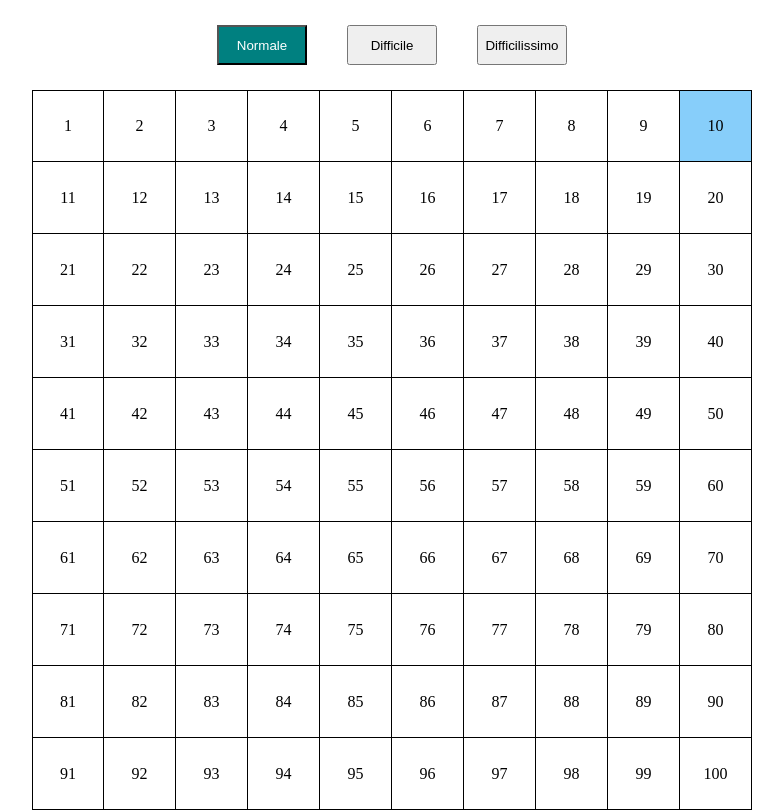
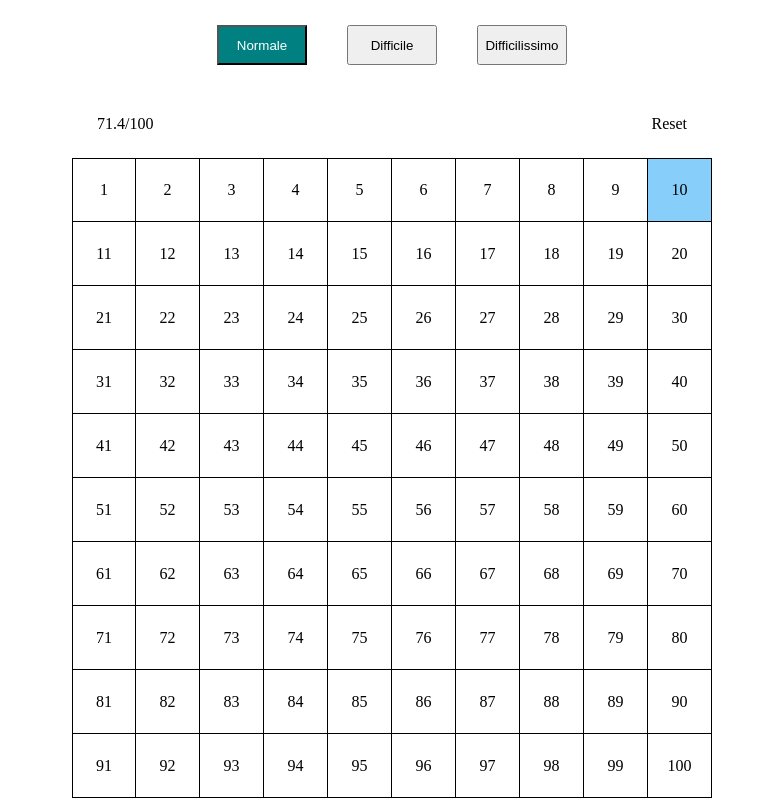
Before and after one commit to EgidioSperanza/js-campominato-dom, a plain HTML site: page index.html in a window 1280 px wide. Both pictures are taken after a click on the element "10". Shown: the whole page, without its empty margins (248-1031 px from the left). Drawn offline with Linux system fonts and the light colour scheme.

Commit message:
safeclick

```diff
--- a/css/style.css
+++ b/css/style.css
@@ -3,10 +3,17 @@
   padding: 0;
   box-sizing: border-box;
 }
+#choise_difficulty, #score_game {
+  display: flex;
+  padding: 25px;
+}
 #choise_difficulty {
-  display: flex;
   justify-content: center;
-  padding: 25px;
+}
+#score_game {
+  margin: 0 auto;
+  width: 80vh;
+  justify-content: space-between;
 }
 button {
   width: 90px;
@@ -21,7 +28,7 @@ button.active{
 #grid {
   display: flex;
   flex-wrap: wrap;
-  width: 90vh;
+  width: 80vh;
   margin: 0 auto;
 }
 #grid > div {
@@ -51,16 +58,16 @@ button.active{
   border-top: 1px solid black;
 }
 .box_normal_100 {
-  width: calc(90vh / 10);
-  height: calc(90vh / 10);
+  width: calc(80vh / 10);
+  height: calc(80vh / 10);
 }
 .box_medium_81 {
-  width: calc((90vh / 9));
+  width: calc((80vh / 9));
   height: calc((90vh / 9));
 }
 .box_hard_49 {
-  width: calc((90vh / 7));
-  height: calc((90vh / 7));
+  width: calc((80vh / 7));
+  height: calc((80vh / 7));
 }
 .paint_grid_azure {
   background-color:lightskyblue;
--- a/index.html
+++ b/index.html
@@ -15,6 +15,10 @@
             <button id="medium_difficulty">Difficile</button>
             <button id="hard_difficulty">Difficilissimo</button>
         </div>
+        <div id="score_game">
+          <div id="score">Punteggio</div>
+          <div>Reset</div>
+        </div>
         <div id="grid">
 
         </div>
--- a/js/main.js
+++ b/js/main.js
@@ -1,12 +1,15 @@
 const getRandom = (min, max) => Math.round(Math.random() * (max - min)) + min;
 const grid = document.getElementById("grid");
 const choiseGame = document.getElementById("choise_difficulty");
+const score = document.getElementById("score");
 let gridNumBox = 100;
 let gameBoxClass = "box_normal_100";
 const qtyBomb = 16;
 let bombs;
+let safeClick = 0;
 
 function nBomb() {
+  safeClick=0;
   const numbers = [];
   while (numbers.length < qtyBomb) {
     const randomNum = getRandom(1, gridNumBox);
@@ -14,7 +17,7 @@ function nBomb() {
       numbers.push(randomNum);
     }
   }
-  console.log(numbers)//DEBUG
+  console.log(numbers); //DEBUG
   return numbers;
 }
 
@@ -27,12 +30,19 @@ function generateBox(outGrid, gridClass, gridNum) {
 }
 
 function colorBox(box, color, num) {
+  const maxSafeClick = gridNumBox - qtyBomb;
   box.addEventListener("click", function () {
     if (bombs.includes(num)) {
       color = "paint_grid_red";
+      safeClick=-1;
     } else {
       color = "paint_grid_azure";
+      while (safeClick <= maxSafeClick) {
+        safeClick++;
+      }
     }
+    scoreGame(safeClick, maxSafeClick, 100);
+    gameOverType(safeClick, maxSafeClick);
     this.classList.add(color);
     console.log(num); //DEBUG
   });
@@ -40,7 +50,7 @@ function colorBox(box, color, num) {
 
 function difficultyGame(selection) {
   generateGrid();
-  bombs =nBomb();
+  bombs = nBomb();
   for (let i = 0; i < selection.childElementCount; i++) {
     selection.children.item(i).addEventListener("click", function () {
       removeActiveClass();
@@ -67,7 +77,7 @@ function difficultyGame(selection) {
         default:
       }
       generateGrid();
-      bombs =nBomb();
+      bombs = nBomb();
     });
   }
 }
@@ -84,4 +94,18 @@ function removeActiveClass() {
   activeBtn.classList.remove("active");
 }
 
+function scoreGame (click, maxClick, maxScore){
+  let currentScore=(maxClick*click)/maxScore;
+  score.innerText = (`${currentScore}/${maxScore}`)
+}
+function gameOverType(click, maxClick){
+  if (click===-1){
+    //LOSEGAME
+  } else if (click=== maxClick){
+    //WINGAME
+  }else{
+    //SHOW SCORE
+  }
+}
+
 difficultyGame(choiseGame);
```
